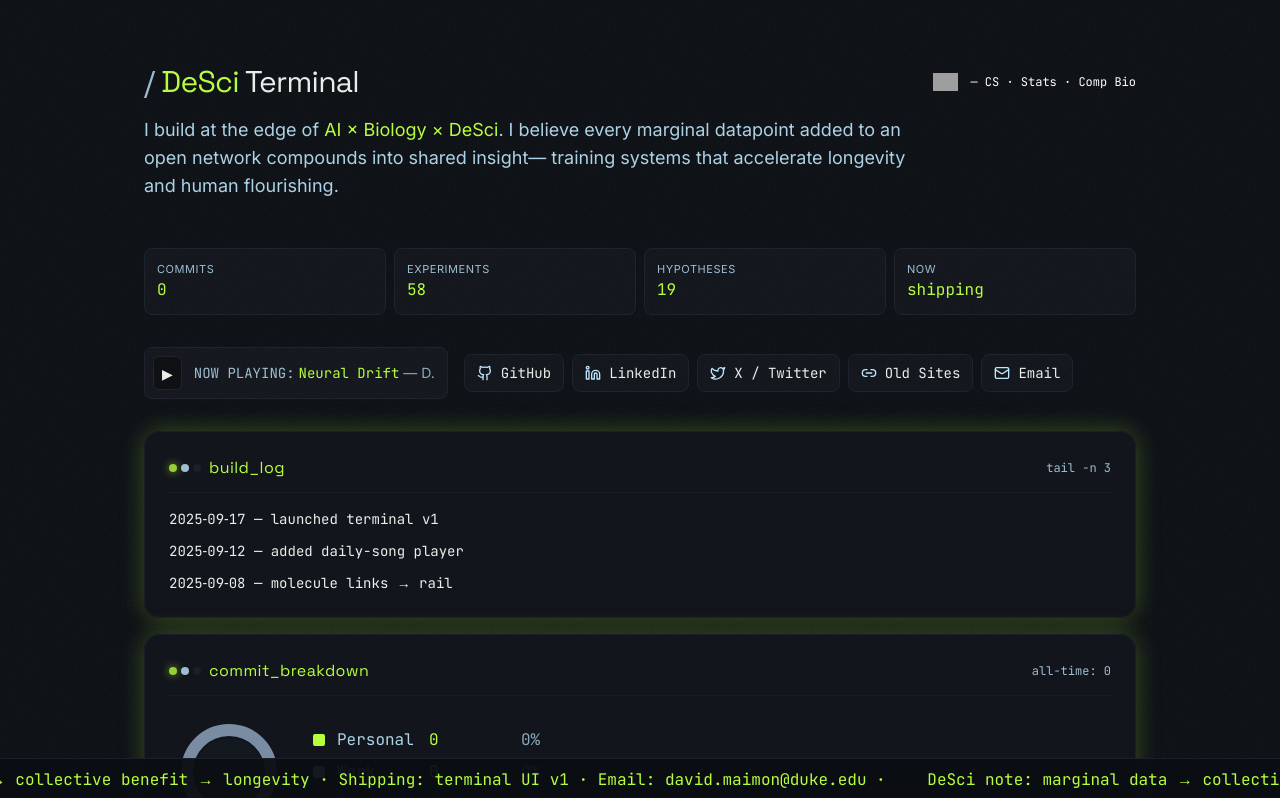
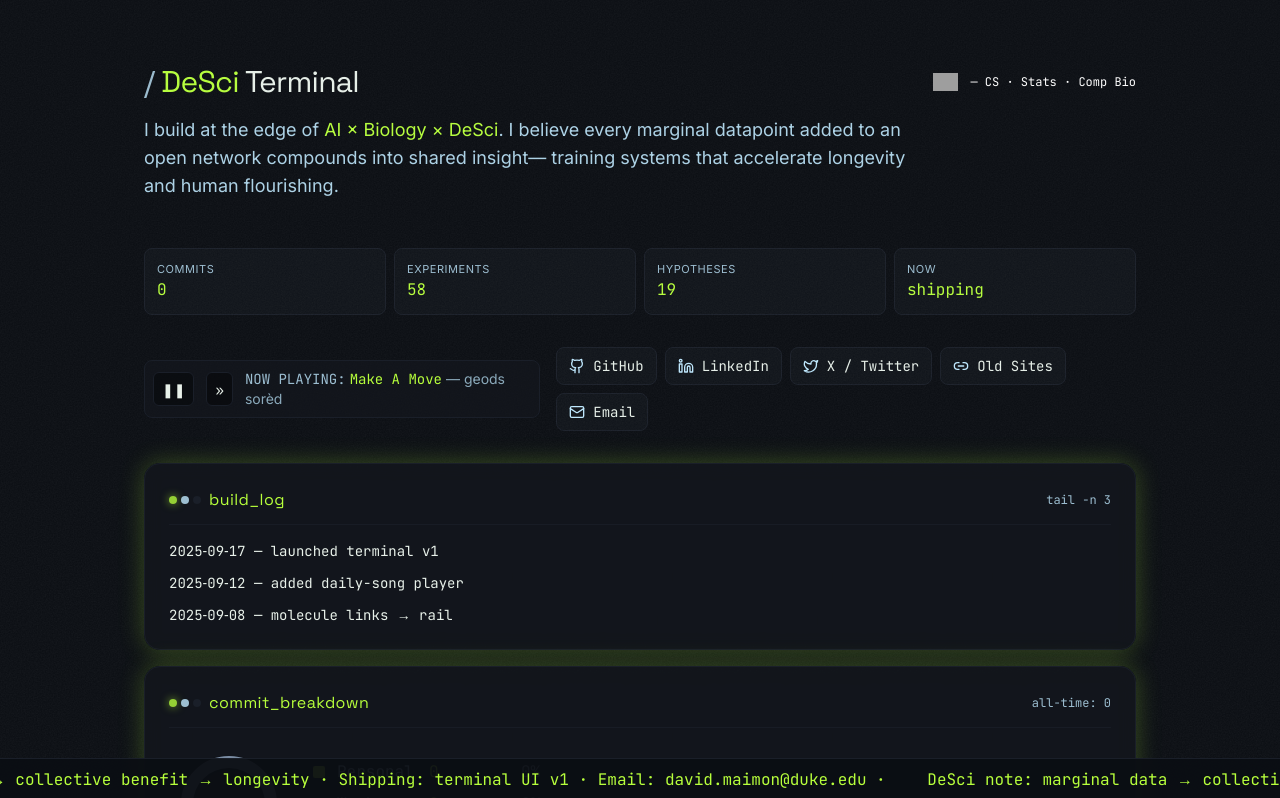
Before and after one commit to maimond123/davidmaimon.com, a Next.js app: page / in a window 1280 px wide. Shown: the top 798 px of the page. Built offline with nearby package versions, Linux system fonts and the light colour scheme; grey boxes are pictures that could not be loaded.

Commit message:
added playlist functionality

```diff
--- a/components/LinksRail.tsx
+++ b/components/LinksRail.tsx
@@ -2,7 +2,7 @@ import { Github, Linkedin, Twitter, Link2, Mail } from "lucide-react";
 
 const links = [
   { name: "GitHub", href: "https://github.com/maimond123", icon: Github },
-  { name: "LinkedIn", href: "www.linkedin.com/in/david-maimon-3227ab23a", icon: Linkedin },
+  { name: "LinkedIn", href: "https://www.linkedin.com/in/david-maimon-3227ab23a", icon: Linkedin },
   { name: "X / Twitter", href: "https://x.com/ma1mon1des", icon: Twitter },
   { name: "Old Sites", href: "https://startuptechnologies.wixsite.com/davidmaimon", icon: Link2 },
   { name: "Email", href: "mailto:david.maimon@duke.edu", icon: Mail },
--- a/components/VibePlayer.tsx
+++ b/components/VibePlayer.tsx
@@ -1,59 +1,103 @@
 "use client";
-import { useEffect, useRef, useState } from "react";
+import { useEffect, useMemo, useRef, useState } from "react";
 
-type Song = { title: string; artist: string; src: string };
+type EmbedTrack = { src: string; title?: string; artist?: string };
 
-const SONGS: Song[] = [
-  { title: "Glide", artist: "D.", src: "/audio/glide.mp3" },
-  { title: "Bloom", artist: "D.", src: "/audio/bloom.mp3" },
-  { title: "Neural Drift", artist: "D.", src: "/audio/neural_drift.mp3" },
+// Paste up to 10 embed src URLs (Spotify or SoundCloud). Example provided.
+const EMBEDS: EmbedTrack[] = [
+  {
+    // Example SoundCloud embed src (you can replace with Spotify embed srcs)
+    src:
+      "https://w.soundcloud.com/player/?url=https%3A//api.soundcloud.com/tracks/soundcloud%253Atracks%253A2132660832&color=%23ff5500&auto_play=true&hide_related=false&show_comments=true&show_user=true&show_reposts=false&show_teaser=true&visual=true",
+    title: "Make A Move",
+    artist: "geods sorèd",
+  },
+  {
+    src:
+      "https://w.soundcloud.com/player/?url=https%3A//api.soundcloud.com/tracks/2114764728&color=%23ff5500&auto_play=true&hide_related=false&show_comments=true&show_user=true&show_reposts=false&show_teaser=true&visual=true",
+    title: "Can't Believe It",
+    artist: "geods sorèd",
+  },
+  {
+    src:
+      "https://w.soundcloud.com/player/?url=https%3A//api.soundcloud.com/tracks/soundcloud%253Atracks%253A2094781455&color=%23ff5500&auto_play=true&hide_related=false&show_comments=true&show_user=true&show_reposts=false&show_teaser=true&visual=true",
+    title: "GBP x A Fresh Energy | DJ Daniel Wolf Remix",
+    artist: "Daniel Wolf | DJ",
+  },
 ];
 
-function pickDailyIndex(): number {
-  const today = new Date().toISOString().slice(0, 10);
-  const saved = typeof window !== "undefined" ? localStorage.getItem("dailySong") : null;
-  if (saved) {
-    try {
-      const obj = JSON.parse(saved);
-      if (obj.date === today) return obj.index;
-    } catch {}
+function ensureAutoplay(src: string, shouldPlay: boolean): string {
+  try {
+    const url = new URL(src);
+    const host = url.host;
+    if (host.includes("soundcloud.com")) {
+      url.searchParams.set("auto_play", shouldPlay ? "true" : "false");
+    } else if (host.includes("spotify.com")) {
+      // Not officially supported by Spotify, but keep best-effort param
+      url.searchParams.set("autoplay", shouldPlay ? "1" : "0");
+    }
+    return url.toString();
+  } catch {
+    // Fallback to raw string; append a simple toggle if possible
+    if (src.includes("soundcloud")) {
+      const hasAuto = /[?&]auto_play=/.test(src);
+      if (hasAuto) return src.replace(/auto_play=(true|false)/, `auto_play=${shouldPlay ? "true" : "false"}`);
+      const sep = src.includes("?") ? "&" : "?";
+      return `${src}${sep}auto_play=${shouldPlay ? "true" : "false"}`;
+    }
+    return src;
   }
-  const index = Math.floor(Math.random() * SONGS.length);
-  if (typeof window !== "undefined") {
-    localStorage.setItem("dailySong", JSON.stringify({ date: today, index }));
-  }
-  return index;
 }
 
 export default function VibePlayer() {
-  const [idx, setIdx] = useState<number>(() => pickDailyIndex());
-  const [playing, setPlaying] = useState(false);
-  const aRef = useRef<HTMLAudioElement | null>(null);
-  const s = SONGS[idx];
+  const [index, setIndex] = useState<number>(0);
+  const [playing, setPlaying] = useState<boolean>(true); // try to autoplay on mount
+  const iframeRef = useRef<HTMLIFrameElement | null>(null);
+  const track = EMBEDS[index] ?? EMBEDS[0];
+
+  const iframeSrc = useMemo(() => ensureAutoplay(track.src, playing), [track.src, playing]);
 
   useEffect(() => {
-    setIdx(pickDailyIndex());
+    // In case browsers block autoplay, ensure first user interaction will start playback.
+    // No-op here; playback will be triggered when Play is clicked as we refresh src with autoplay on.
   }, []);
 
+  const displayTitle = track.title ?? `Track ${index + 1}`;
+  const displayArtist = track.artist ?? "Playlist";
+
   return (
-    <div className="inline-flex items-center gap-3 p-2 pr-3 rounded-lg border border-line bg-surface/70">
+    <div className="inline-flex items-center gap-3 p-2 pr-3 rounded-lg border border-line bg-surface/70 relative">
       <button
         className="px-2 py-1 rounded-md bg-black/40 border border-line hover:border-lime/70"
-        onClick={() => {
-          const a = aRef.current!;
-          if (a.paused) { a.play(); setPlaying(true); }
-          else { a.pause(); setPlaying(false); }
-        }}
+        onClick={() => setPlaying((p) => !p)}
         aria-label={playing ? "Pause" : "Play"}
       >
         <span className="font-mono text-sm">{playing ? "❚❚" : "▶"}</span>
       </button>
+      <button
+        className="px-2 py-1 rounded-md bg-black/40 border border-line hover:border-lime/70"
+        onClick={() => {
+          setIndex((i) => (i + 1) % EMBEDS.length);
+          setPlaying(true);
+        }}
+        aria-label="Next"
+      >
+        <span className="font-mono text-sm">»</span>
+      </button>
       <div className="text-sm">
         <span className="font-mono text-ice/80">NOW PLAYING:</span>{" "}
-        <span className="font-mono text-lime">{s.title}</span>{" "}
-        <span className="text-ice/70">— {s.artist}</span>
+        <span className="font-mono text-lime">{displayTitle}</span>{" "}
+        <span className="text-ice/70">— {displayArtist}</span>
       </div>
-      <audio ref={aRef} src={s.src} loop preload="none" />
+      {/* Hidden iframe to keep layout unchanged while audio plays */}
+      <iframe
+        ref={iframeRef}
+        key={`${index}-${playing}`}
+        src={iframeSrc}
+        title={displayTitle}
+        allow="autoplay; clipboard-write; encrypted-media; fullscreen; picture-in-picture"
+        style={{ position: "absolute", width: 0, height: 0, border: 0, left: -9999, top: 0, opacity: 0 }}
+      />
     </div>
   );
 }
```
Also changed, not shown: 1 other file (tests, documents, lock files or other folders).
